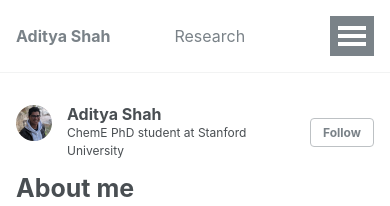
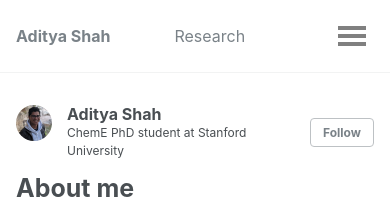
Before and after one commit to Adi1008/adi1008.github.io, a Jekyll site: the page built from _pages/about.md, in a window 390 px wide. Shown: the top 206 px of the page. Built offline with Jekyll 4.4.1, drawn with Linux system fonts in a browser that asks for light colours.

Commit message:
made hamburger menu gray with white background

```diff
--- a/_sass/_navigation.scss
+++ b/_sass/_navigation.scss
@@ -176,6 +176,18 @@
   position: relative;
   min-width: 250px;
   background: $background-color;
+
+  button {
+    position: absolute;
+    height: 100%;
+    right: 0;
+    padding: 0 0.5rem;
+    border: 0;
+    outline: none;
+    background-color: #fff !important; // Force white background
+    border: 1px solid $border-color;   // Optional: add subtle border
+    cursor: pointer;
+  }
 
   a {
     display: block;
--- a/_sass/_utilities.scss
+++ b/_sass/_utilities.scss
@@ -293,7 +293,7 @@
   position: relative;
   width: $navicon-width;
   height: $navicon-height;
-  background: #fff;
+  background: #808080;
   margin: auto;
   -webkit-transition: 0.3s;
   transition: 0.3s;
@@ -305,7 +305,7 @@
     left: 0;
     width: $navicon-width;
     height: $navicon-height;
-    background: #fff;
+    background: #808080;
     -webkit-transition: 0.3s;
     transition: 0.3s;
   }
```
